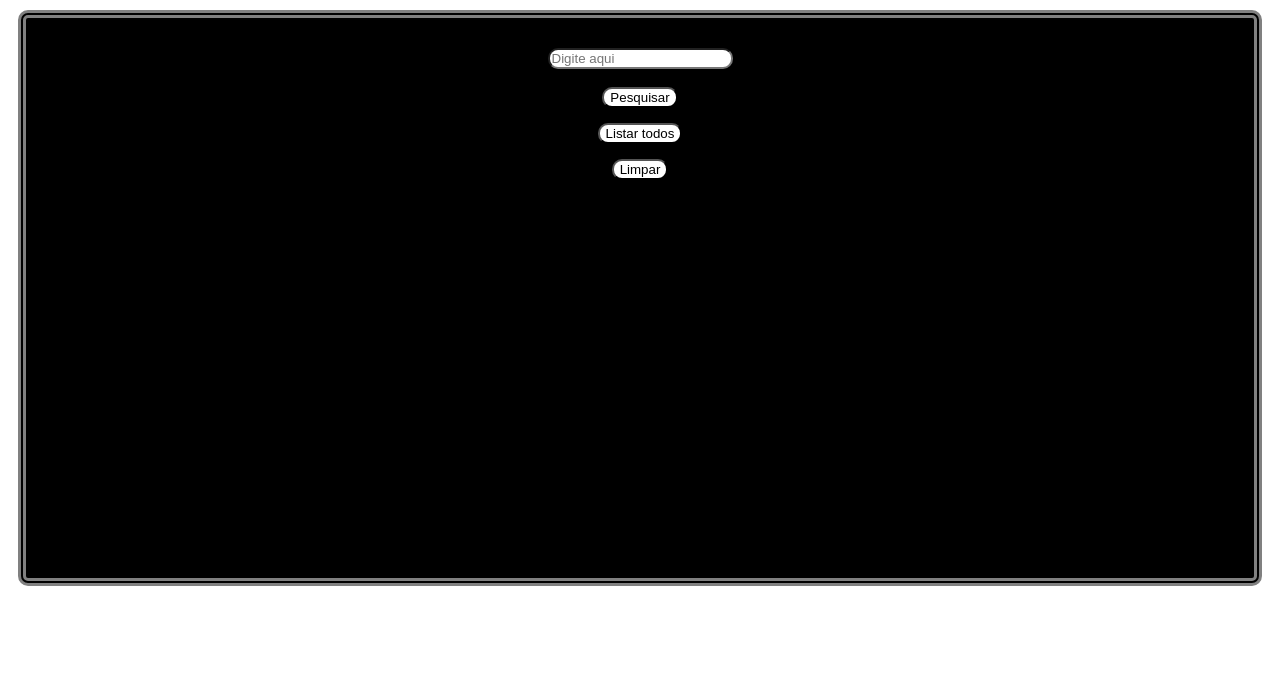
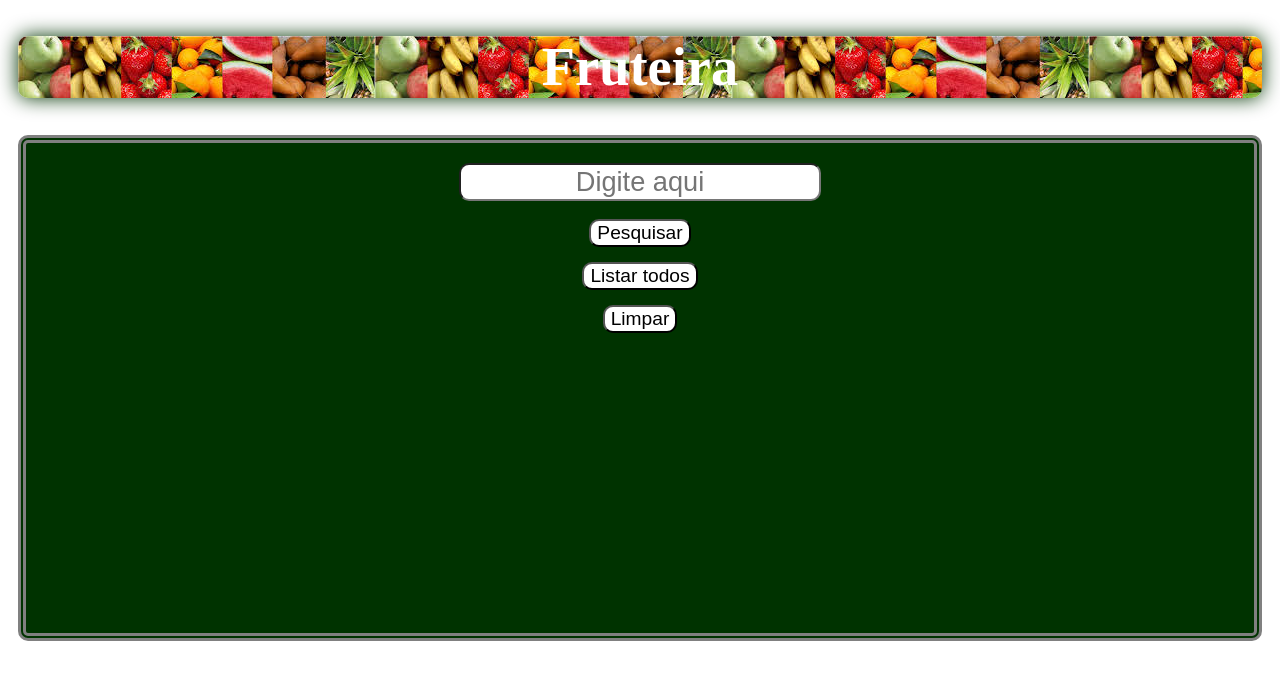
Before and after one commit to luantoni/teste-de-requisicao, a plain HTML site: page dist/index.html in a window 1280 px wide. Drawn offline with Linux system fonts and the light colour scheme.

Commit message:
css ajeitado

```diff
--- a/dist/index.html
+++ b/dist/index.html
@@ -8,6 +8,10 @@
 	<script src="javascript.js"> </script>
 </head>
 <body>
+	<header>
+		<h1>Fruteira</h1>
+	</header>
+
 	<div id="caixa">
 		<form id="caixapesquisa" action="#" method="POST">
 			<input id="chave" type="text" placeholder="Digite aqui" onfocus="this.value='';"/>
@@ -17,7 +21,7 @@
 		<div class="menu">
 			<button id="botaotodos">Listar todos </button>
 		</div>
-		<button id="botaolimpar" onClick="limpa()">Limpar</button>
+		<button id="botaolimpar" onclick="limpa()">Limpar</button>
 		<div id="conteudo"></div>
 	</div>
 </body>
--- a/dist/javascript.js
+++ b/dist/javascript.js
@@ -27,9 +27,10 @@ var url;
 	}
 
 	function assyncRequest(){
-		i = document.getElementById("chave").value;
+		i = document.getElementById("chave").value.toLowerCase();
+		if (i != ""){
 			var valor = isNaN(i);
-
+			console.log(valor);
 			var xmlhttp = new XMLHttpRequest();
 
 			if (valor == true) {
@@ -61,3 +62,4 @@ var url;
 				document.getElementById("conteudo").innerHTML = out;
 			}
 		}
+	}
--- a/dist/style.css
+++ b/dist/style.css
@@ -1,14 +1,14 @@
 #caixa {
-	background-color:black;
+	background-color: #003300;
 	text-align: center;
-	padding: 30px;
+	padding: 20px;
 	margin: 10px;
 	border-radius: 10px;
 	border: 8px double grey;
-	height: 500px;
+	height: 450px;
 }
 #conteudo{
-	background-color:black;
+	background-color: #003300;
 	margin: 10px;
 	padding: -20px;
 	overflow-y:auto;
@@ -28,8 +28,29 @@
 #chave{
 	border-radius: 10px;
 }
+h1 {
+	text-align: center;
+	color: white;
+}
+
+header{
+	background-image: url("download (1).jpg");
+	border-radius: 10px;
+	box-shadow:0 0 20px #003300;
+	margin: 10px;
+	font-size: 170%;
+}
+
+input{
+	font-size: 170%;
+	text-align: center;
+}
+button{
+	font-size: 120%;
+}
 table{
 	background-color:white;
+	font-size: 120%;
 	padding: 20px;
 	left: 600px;
 	width: 480px;
@@ -40,3 +61,10 @@ table{
 	border-radius: 10px;
 	box-shadow:0 0 20px white;
 }
+
+@media only screen and (max-width:420px){
+input{
+	font-size: 100%;
+	text-align: center;
+}
+}
```
Also changed, not shown: dist/download (1).jpg (added), dist/download.jpg, 1 other file. Lines whose indentation alone changed are shown as unchanged.
